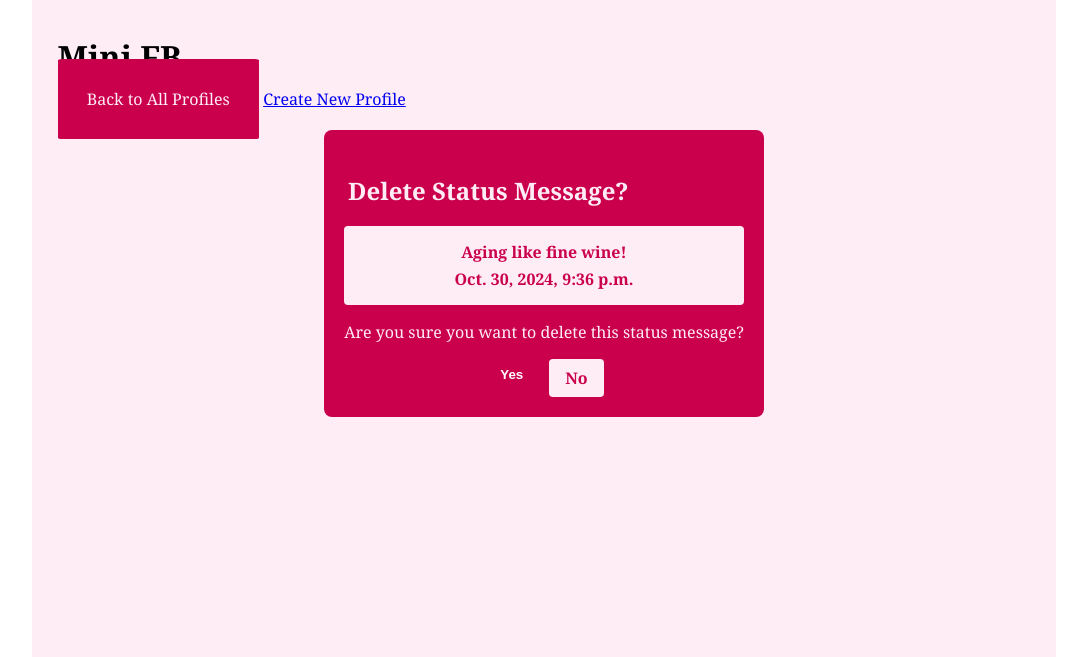
After one commit to ralzaid/cs412, a Django app: page /mini_fb/status/1/delete/ in a window 1280 px wide. The commit adds this page. Shown: the top 657 px of the page, without its empty margins (96-1183 px from the left). Run offline with Django 4.2, Linux system fonts and the light colour scheme; data comes from the database, SQL or seed files in the repository; both versions use the stored data as it was after the commit.

Commit message:
caught up with a7

```diff
--- a/mini_fb/templates/mini_fb/base.html
+++ b/mini_fb/templates/mini_fb/base.html
@@ -4,7 +4,7 @@
     <head>
         <meta charset="UTF-8">
         <title>A5 | Mini FB</title>
-        <link rel="stylesheet" href="{% static '/styles2.css' %}">
+        <link rel="stylesheet" href="{% static 'styles2.css' %}">
     </head>
     <body>
     <div class="page-wrapper">
--- /dev/null
+++ b/mini_fb/templates/mini_fb/delete_status_form.html
@@ -0,0 +1,19 @@
+{% extends 'mini_fb/base.html' %}
+
+{% block content %}
+<div class="delete-container">
+    <h2>Delete Status Message?</h2>
+    <div class="status-message-box">
+        <p><strong>{{ status_message.message }}</strong></p>
+        <p>{{ status_message.timestamp|date:"M. d, Y, g:i a" }}</p>
+    </div>
+    <p>Are you sure you want to delete this status message?</p>
+    <div class="delete-buttons">
+        <form method="post" style="display:inline;">
+            {% csrf_token %}
+            <button type="submit" class="btn yes-button">Yes</button>
+        </form>
+        <a href="{% url 'show_profile' status_message.profile.pk %}" class="btn no-button">No</a>
+    </div>
+</div>
+{% endblock %}
--- a/mini_fb/templates/mini_fb/show_profile.html
+++ b/mini_fb/templates/mini_fb/show_profile.html
@@ -22,6 +22,8 @@
     {% if profile.get_status_messages %}
             {% for status in profile.get_status_messages %}
             <p> {{ status.message }} – <em>{{ status.timestamp|date:"Y-m-d H:i" }}</em></p>
+            <a href="{% url 'update_status' status.pk %}">Update</a>
+            <a href="{% url 'delete_status' status.pk %}">Delete</a>
             {% if status.get_images %}
                 <div>
                     {% for img in status.get_images %}
--- a/mini_fb/urls.py
+++ b/mini_fb/urls.py
@@ -1,7 +1,7 @@
 from django.urls import path
 from django.conf import settings
 from . import views
-from .views import ShowAllProfilesView, ShowProfilePageView, CreateProfileView, CreateStatusMessageView, UpdateProfileView
+from .views import ShowAllProfilesView, ShowProfilePageView, CreateProfileView, CreateStatusMessageView, UpdateProfileView, DeleteStatusMessageView, UpdateStatusMessageView
 
 urlpatterns = [
     path('', views.ShowAllProfilesView.as_view(), name='Show_all'),
@@ -10,4 +10,7 @@ urlpatterns = [
     path('create_profile/', CreateProfileView.as_view(), name='create_profile'),
     path('profile/<int:pk>/create_status/', CreateStatusMessageView.as_view(), name='create_status'),
     path('profile/<int:pk>/update/', UpdateProfileView.as_view(), name='update_profile'),
+    path('status/<int:pk>/delete/', DeleteStatusMessageView.as_view(), name='delete_status'),
+    path('status/<int:pk>/update/', UpdateStatusMessageView.as_view(), name='update_status'),
+
 ]
--- a/mini_fb/views.py
+++ b/mini_fb/views.py
@@ -1,7 +1,7 @@
 from django.shortcuts import render
 
 from .models import *
-from django.views.generic import ListView, DetailView, CreateView, UpdateView
+from django.views.generic import ListView, DetailView, CreateView, UpdateView, DeleteView
 from .forms import CreateProfileForm, CreateStatusMessageForm, UpdateProfileForm
 from django.urls import reverse
 from .models import Profile, StatusMessage, Image
@@ -62,3 +62,22 @@ class UpdateProfileView(UpdateView):
 
     def get_success_url(self):
         return reverse('show_profile', kwargs={'pk': self.object.pk})
+
+
+class DeleteStatusMessageView(DeleteView):
+    model = StatusMessage
+    template_name = 'mini_fb/delete_status_form.html'
+    context_object_name = 'status_message'
+
+    def get_success_url(self):
+        return reverse('show_profile', kwargs={'pk': self.object.profile.pk})
+
+
+class UpdateStatusMessageView(UpdateView):
+    model = StatusMessage
+    fields = ['message']
+    template_name = 'mini_fb/update_status_form.html'
+    context_object_name = 'status_message'
+
+    def get_success_url(self):
+        return reverse('show_profile', kwargs={'pk': self.object.profile.pk})
--- a/static/styles2.css
+++ b/static/styles2.css
@@ -86,3 +86,64 @@ h3 {
     border-radius: 2%;
     padding: 3%;
 }
+
+
+
+/* Styling for delete confirmation page */
+.delete-container {
+    background-color: #ca004d;
+    color: #ffedf5;
+    padding: 20px;
+    border-radius: 8px;
+    max-width: 500px;
+    margin: 20px auto;
+    text-align: center;
+}
+
+.delete-container h2 {
+    font-weight: bold;
+    font-size: 1.5em;
+    margin-bottom: 15px;
+}
+
+.status-message-box {
+    background-color: #ffedf5;
+    color: #ca004d;
+    padding: 10px;
+    margin-bottom: 15px;
+    border-radius: 4px;
+    font-weight: bold;
+}
+
+.status-message-box p {
+    margin: 5px 0;
+}
+
+.delete-buttons {
+    display: flex;
+    justify-content: center;
+    gap: 10px;
+}
+
+.btn {
+    font-weight: bold;
+    padding: 8px 16px;
+    border-radius: 4px;
+    text-decoration: none;
+}
+
+.yes-button {
+    background-color: #ca004d;
+    color: white;
+    border: none;
+    cursor: pointer;
+}
+
+.no-button {
+    background-color: #ffedf5;
+    color: #ca004d;
+    text-decoration: none;
+    padding: 8px 16px;
+    border-radius: 4px;
+    font-weight: bold;
+}
```
Also changed, not shown: mini_fb/templates/mini_fb/update_status_form.html (added, +13 -0 lines), db.sqlite3.
